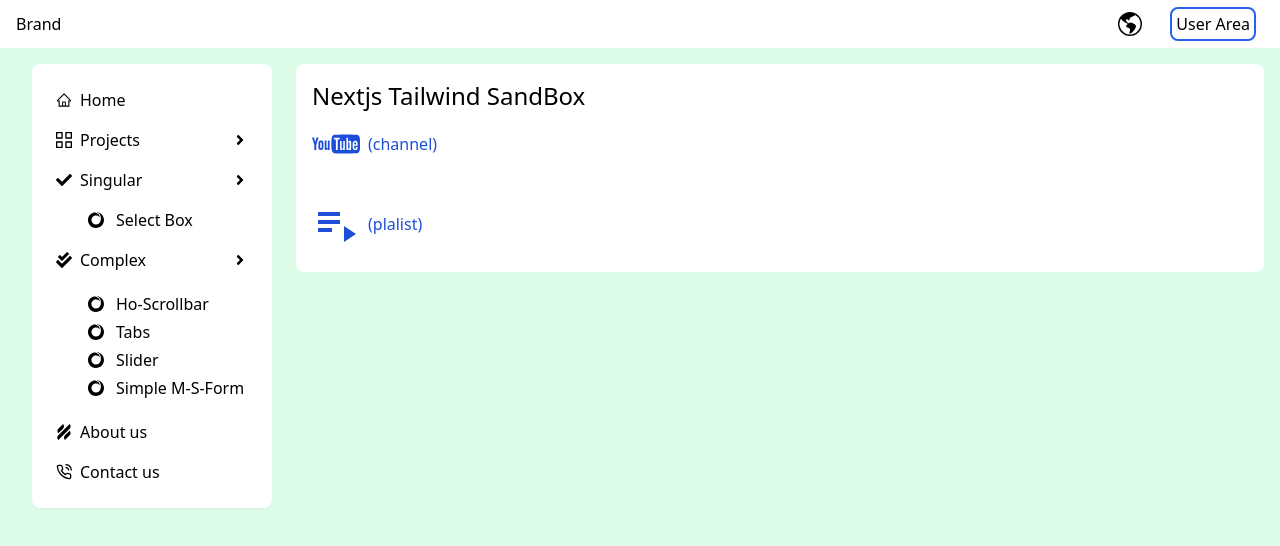
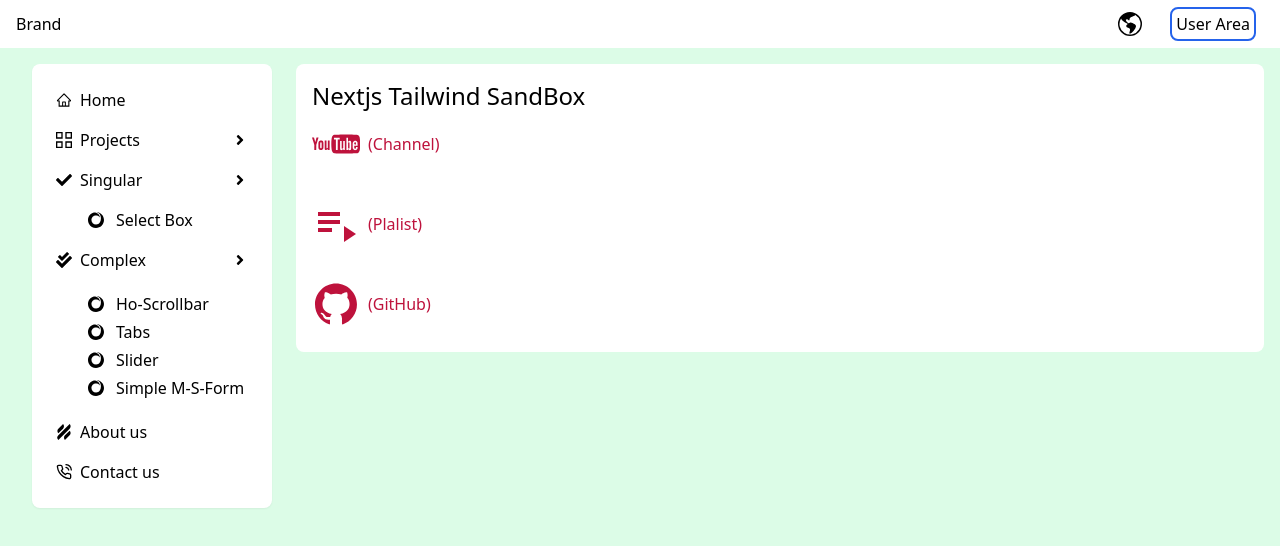
Before and after one commit to mohammad-taheri1/nextjs-tailwind-sandbox, a Next.js app: page / in a window 1280 px wide. Shown: the top 546 px of the page. Built offline with nearby package versions, Linux system fonts and the light colour scheme.

Commit message:
feat: update home page

```diff
--- a/app/page.jsx
+++ b/app/page.jsx
@@ -1,3 +1,4 @@
+import { AiOutlineGithub } from 'react-icons/ai';
 import { ImYoutube2 } from 'react-icons/im';
 import { MdOutlinePlaylistPlay } from 'react-icons/md';
 
@@ -5,20 +6,27 @@ const HomePage = () => {
   return (
     <div className='bg-white rounded-lg mx-4 p-4'>
       <h1 className='text-2xl'>Nextjs Tailwind SandBox</h1>
-      <div className='flex flex-col gap-4'>
+      <div className='flex flex-col gap-4 w-fit'>
         <a
-          className='my-2 text-blue-700 flex items-center'
+          className='my-2 text-rose-700 flex items-center'
           href='https://www.youtube.com/@DevEmpower'
           target='_blank'
         >
-          <ImYoutube2 className='text-5xl mr-2' /> (channel)
+          <ImYoutube2 className='text-5xl mr-2' /> (Channel)
         </a>
         <a
-          className='my-2 text-blue-700 flex items-center'
+          className='my-2 text-rose-700 flex items-center'
           href='https://www.youtube.com/playlist?list=PLUX0GmrifrwenUM6pdfQdzKk1OZnc2_GG'
           target='_blank'
         >
-          <MdOutlinePlaylistPlay className='text-5xl mr-2' /> (plalist)
+          <MdOutlinePlaylistPlay className='text-5xl mr-2' /> (Plalist)
+        </a>
+        <a
+          className='my-2 text-rose-700 flex items-center'
+          href='https://github.com/mohammad-taheri1'
+          target='_blank'
+        >
+          <AiOutlineGithub className='text-5xl mr-2' /> (GitHub)
         </a>
       </div>
     </div>
```
